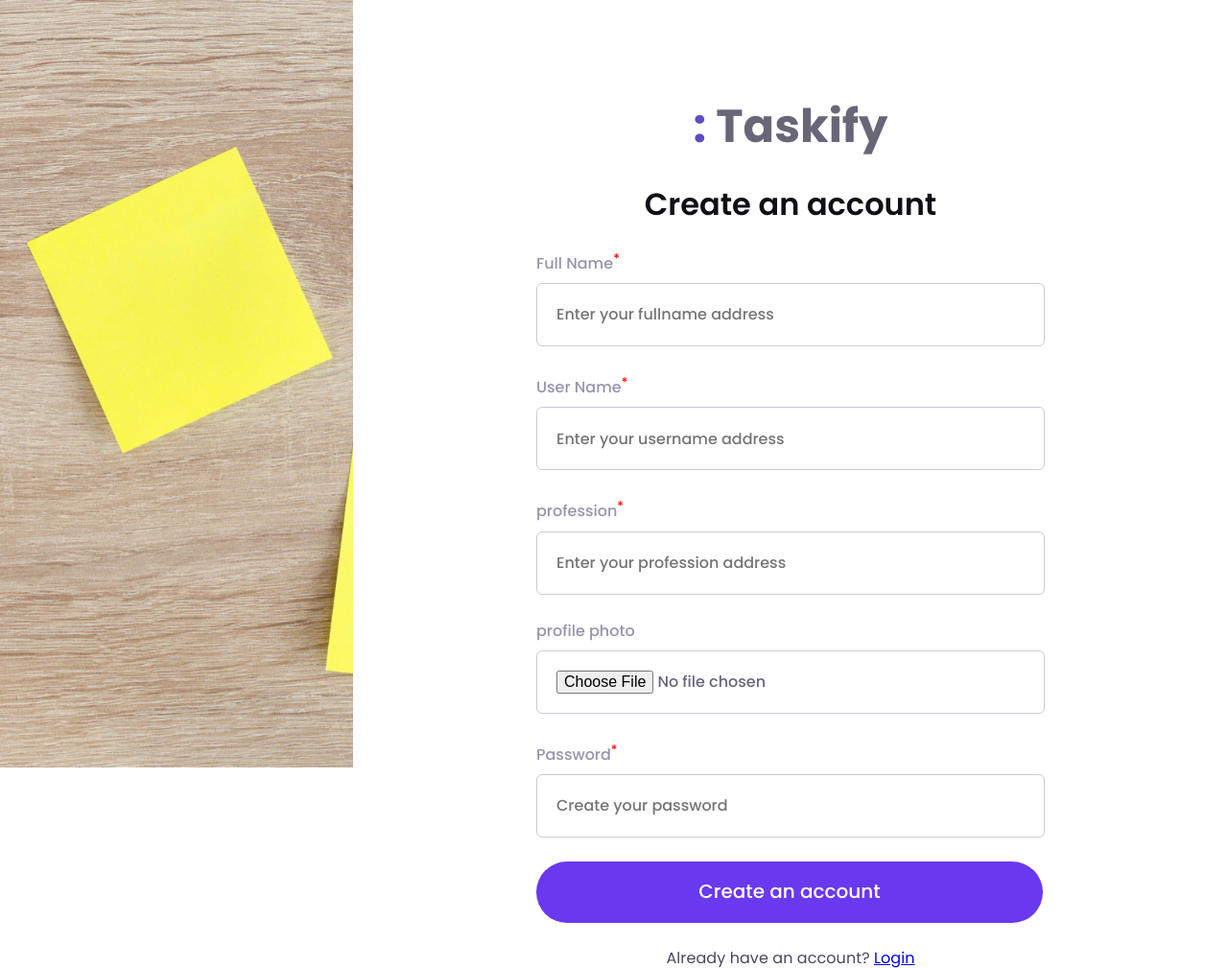
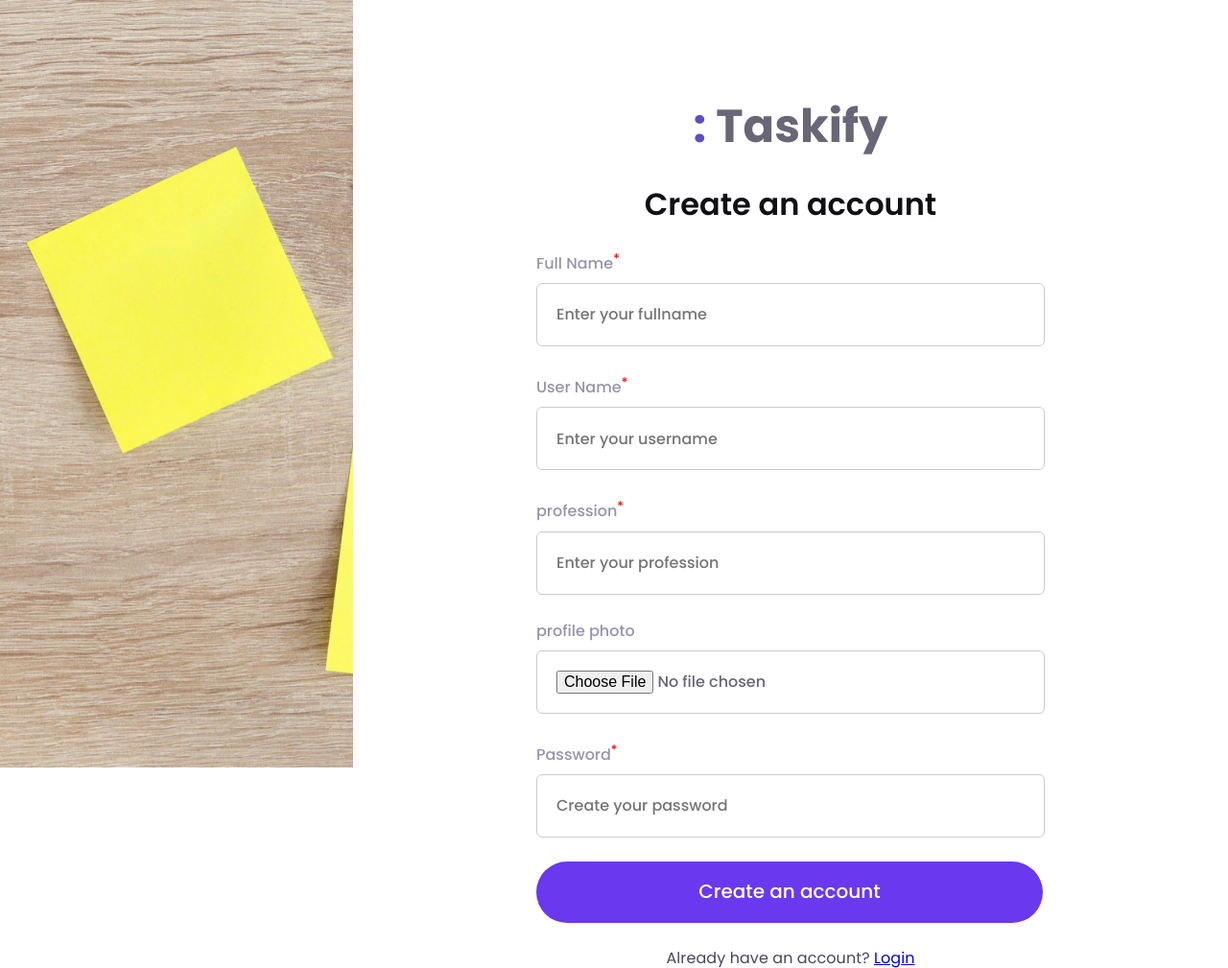
Before and after one commit to senku-200/taskify, a Django app: page /registeruser/ in a window 1280 px wide. Shown: the top 1009 px of the page at 96% size. Run offline with Django 5.2, Linux system fonts and the light colour scheme.

Commit message:
Update signup.html

```diff
--- a/taskify/template/signup.html
+++ b/taskify/template/signup.html
@@ -37,11 +37,11 @@
                 {% if login %}
                     <div class="input-label-con">
                         <label for="username">User Name<sup>*</sup></label>
-                        <input type="text" placeholder="Enter your username address" id="username" name="username">
+                        <input type="text" placeholder="Enter your username" id="username" name="username">
                     </div>
                     <div class="input-label-con">
                         <label for="">Password<sup>*</sup></label>
-                        <input type="password" placeholder="Create your password" name="password">
+                        <input type="password" placeholder="Enter your password" name="password">
                     </div>
                     <div id="sub-btn">
                         <button type="submit">login</button>
@@ -49,15 +49,15 @@
                 {% else %}
                 <div class="input-label-con">
                     <label for="fullName">Full Name<sup>*</sup></label>
-                    <input type="text" placeholder="Enter your fullname address" name="fullName" id="fullName">
+                    <input type="text" placeholder="Enter your fullname" name="fullName" id="fullName">
                 </div>
                 <div class="input-label-con">
                     <label for="username">User Name<sup>*</sup></label>
-                    <input type="text" placeholder="Enter your username address" id="username" name="username">
+                    <input type="text" placeholder="Enter your username" id="username" name="username">
                 </div>
                 <div class="input-label-con">
                     <label for="profession">profession<sup>*</sup></label>
-                    <input type="text" placeholder="Enter your profession address" id="profession" name="profession">
+                    <input type="text" placeholder="Enter your profession" id="profession" name="profession">
                 </div>
                 <div class="input-label-con">
                     <label for="imageUpload">profile photo</label>
```
